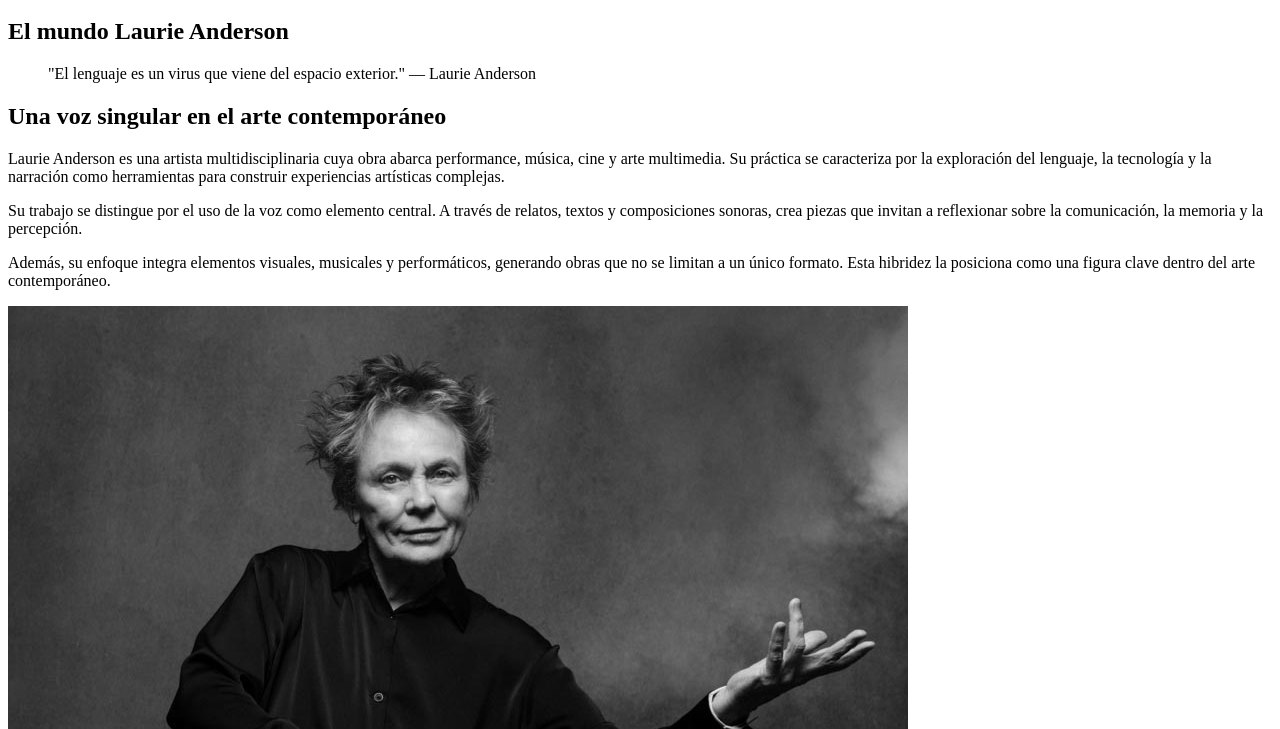
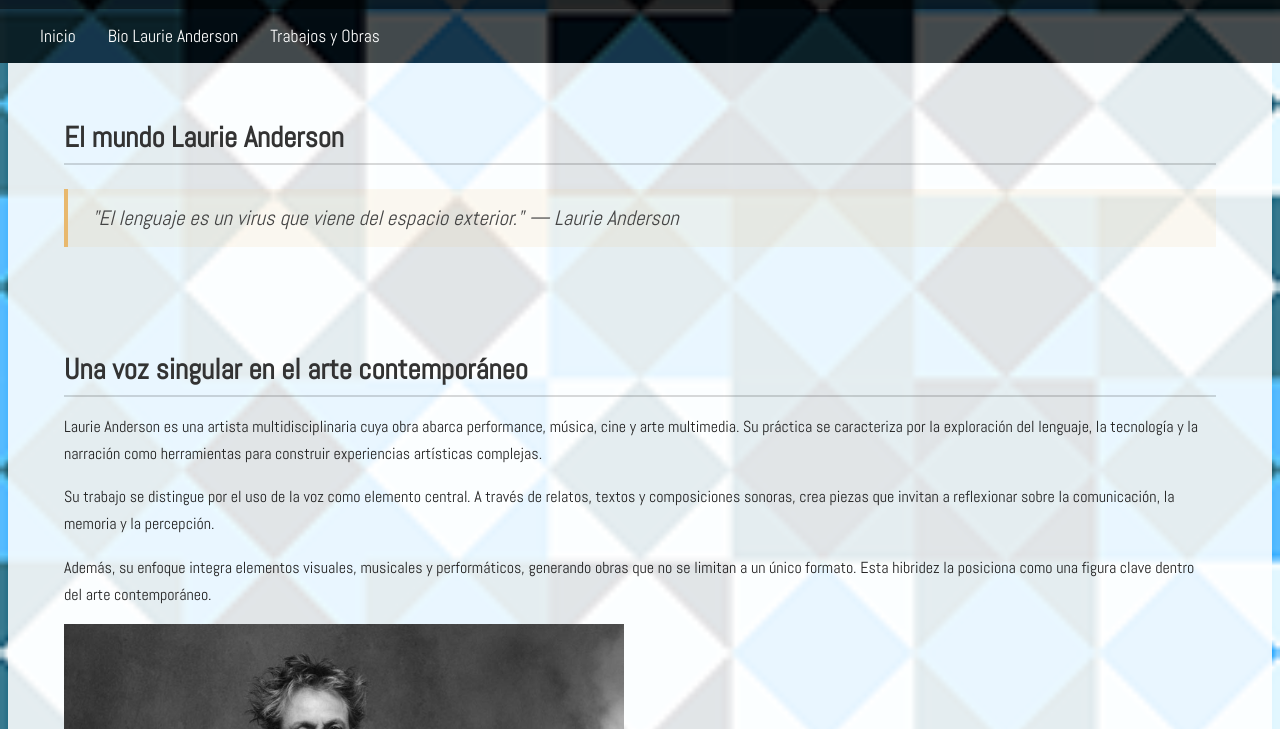
Before and after one commit to silvioagustincorrea/parcial2-laurieanderson, a plain HTML site: page index.html in a window 1280 px wide. Shown: the part 170-899 px from the top of the page. Drawn offline with Linux system fonts and the light colour scheme.

Commit message:
Actualización del sitio web Laurie Anderson completada.

```diff
--- a/index.html
+++ b/index.html
@@ -4,7 +4,7 @@
     <meta charset="UTF-8">
     <title>Laurie Anderson - Arte Contemporáneo</title>
     <link href="https://fonts.googleapis.com/css2?family=Abel&display=swap" rel="stylesheet">
-    <link rel="stylesheet" href="css/estilos.css">
+    <link rel="stylesheet" href="estilos.css">
 </head>
 <body>
     <header>
```
Also changed, not shown: laurieanderson.html (+1 -1 lines), trabajoyobras.html (+1 -1 lines).
